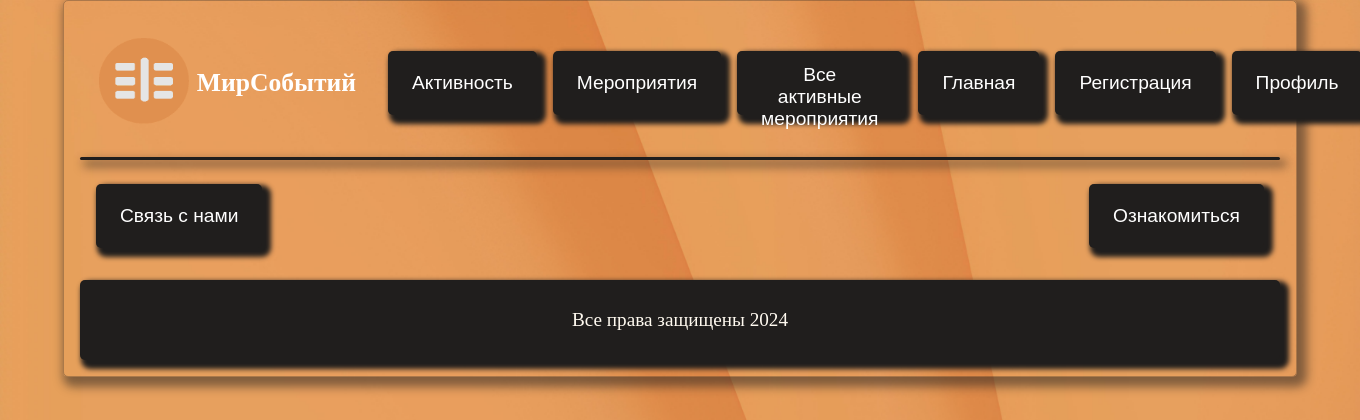
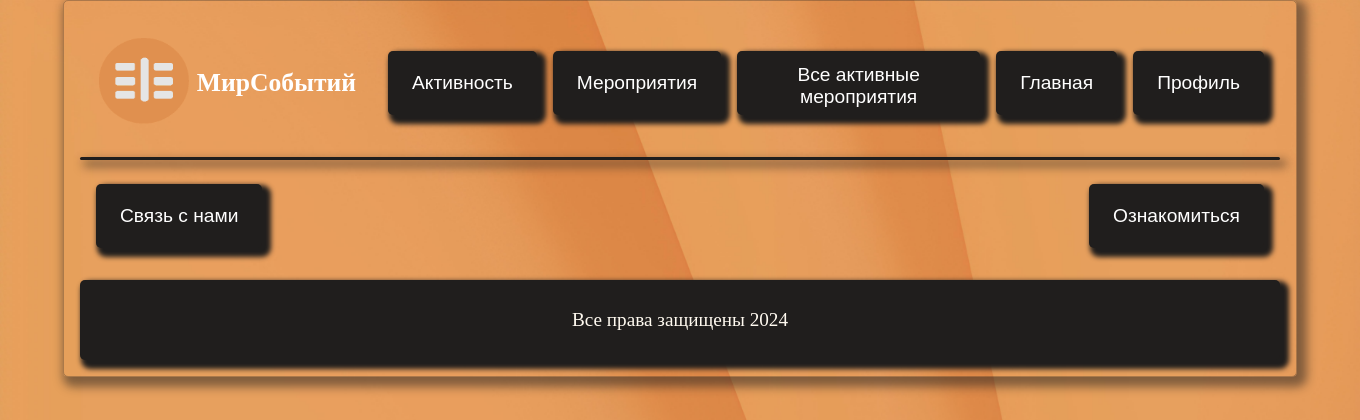
Before and after one commit to MerlinPaladin/EMS-event-management-system-, a PHP site: page /index.php in a window 1360 px wide. Shown: the top 420 px of the page. Run offline with PHP 8.4, Linux system fonts and the light colour scheme; the visitor is signed in with stand-in values (Sample User, id 1).

Commit message:
Update header.php

```diff
--- a/sum/components/php_blocks/header.php
+++ b/sum/components/php_blocks/header.php
@@ -12,7 +12,6 @@ session_start(); // Запуск сессии
         <button type="button" id="events">Мероприятия</button>
         <button type="button" id="all_active_events">Все активные мероприятия</button>
         <a href="index.php"><button type="button" id="main_button">Главная</button></a>
-        <button type="button" id="register_button">Регистрация</button>
         <?php
         if (isset($_SESSION['user_logged_in']) && $_SESSION['user_logged_in'] === true) {
             echo '<button type="button" id="profile_button">Профиль</button>';
```
